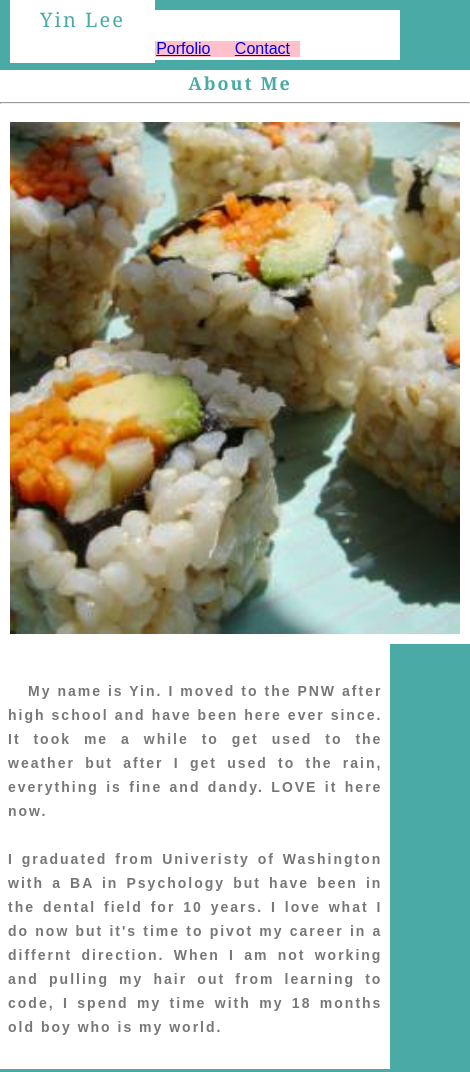
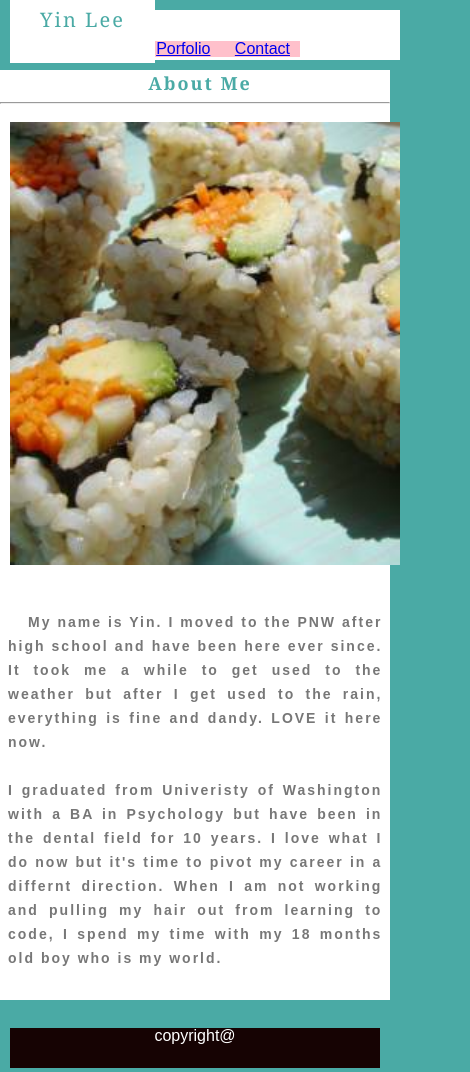
Before and after one commit to yhl4340/Responsive-porfolio, a plain HTML site: page index.html in a window 390 px wide. Shown: the top 1072 px of the page, 470 px wide, since content can reach past the window. Drawn offline with Linux system fonts and the light colour scheme; a script that the page names is missing.

Commit message:
fixed img width on porfolio

```diff
--- a/style.css
+++ b/style.css
@@ -229,7 +229,7 @@ form > textarea {
     margin: auto;
   }
   img {
-    width: 80%;
+    width: 100%;
     height: 4%;
     float: none;
     display: block;
@@ -314,7 +314,7 @@ form > textarea {
     margin: auto;
   }
   img {
-    width: 450px;
+    width: 100%;
     height: 15%;
     float: none;
     display: block;
@@ -377,6 +377,8 @@ form > textarea {
     width: 96%;
     float: none;
   } /*media q for contact. revisit div (section).content1*/
+
+  /*med for porfolio*/
   div.content2 {
     float: none;
     margin: 0px auto;
@@ -388,11 +390,11 @@ form > textarea {
     margin: auto;
   }
   img {
-    width: 450px;
+    width: 100%;
     height: 15%;
     float: none;
     display: block;
-    margin: 0px auto;
+    margin-left: 0px auto;
     z-index: 1;
     overflow: auto;
   }
```
